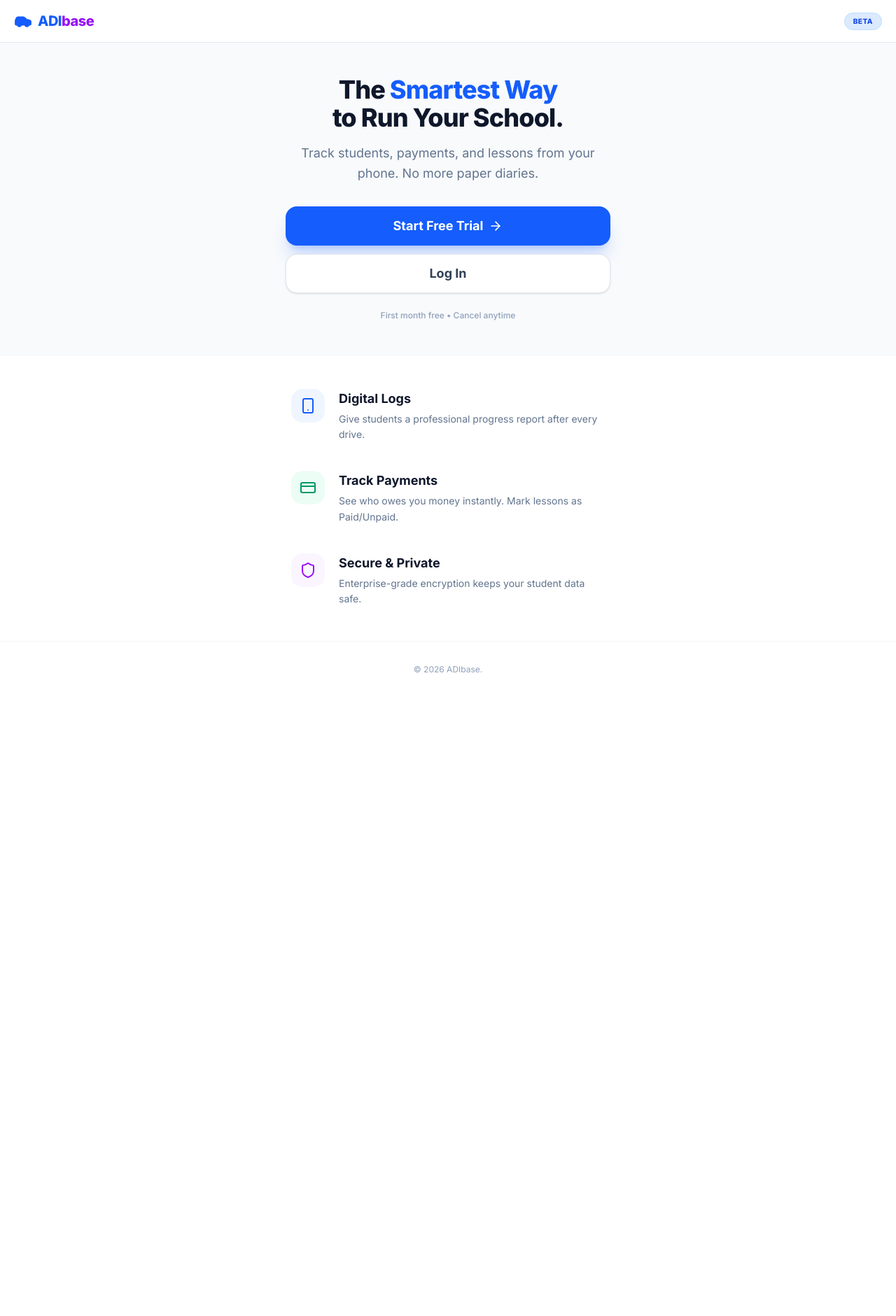
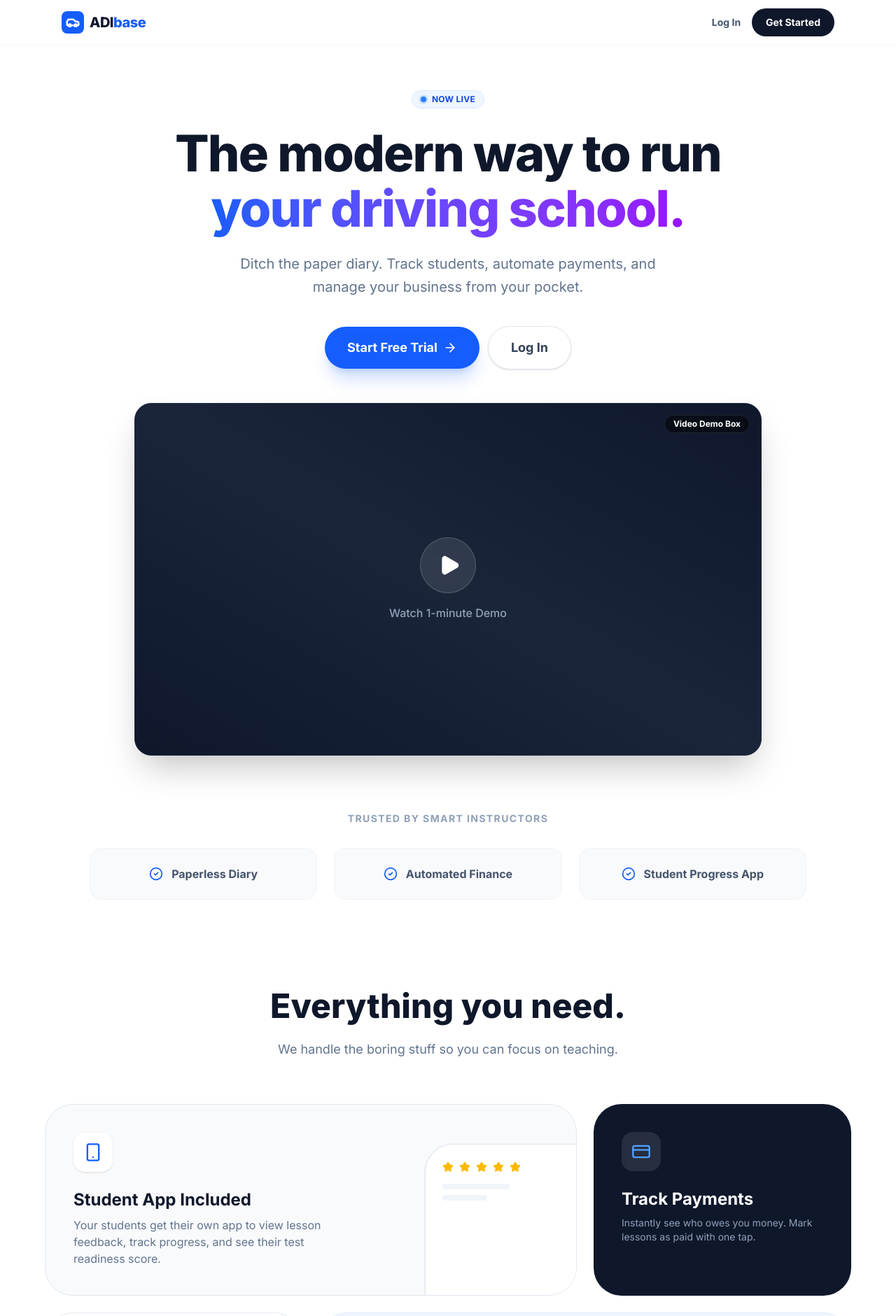
Before and after one commit to InnesU05/drivetrack, a Next.js app: page / in a window 1280 px wide. Shown: the top 1881 px of the page at 70% size. Before the commit the page ends 997 px from the top, so only its background shows below. Built offline with nearby package versions, Linux system fonts and the light colour scheme.

Commit message:
updated landing page, ready to launch fully

```diff
--- a/app/page.tsx
+++ b/app/page.tsx
@@ -1,114 +1,242 @@
 "use client";
 
 import Link from "next/link";
-import { ArrowRight, Smartphone, CreditCard, Shield, Car } from "lucide-react";
+import {
+  ArrowRight,
+  Smartphone,
+  CreditCard,
+  ShieldCheck,
+  Car,
+  CheckCircle2,
+  BarChart3,
+  Users,
+  Star,
+  Play
+} from "lucide-react";
 
 export default function LandingPage() {
   return (
-    // 'dvh' ensures it fits perfectly between mobile browser bars
-    <div className="min-h-[100dvh] bg-slate-50 flex flex-col font-sans">
+    <div className="min-h-screen bg-white font-sans text-slate-900 selection:bg-blue-100">
 
-      {/* --- HEADER --- */}
-      <header className="w-full bg-white/90 backdrop-blur-md border-b border-slate-200 sticky top-0 z-50">
-        <div className="px-5 py-4 flex justify-between items-center">
+      {/* --- 1. NAVBAR --- */}
+      <nav className="fixed top-0 w-full bg-white/80 backdrop-blur-xl border-b border-slate-100 z-50">
+        <div className="max-w-6xl mx-auto px-6 h-16 flex items-center justify-between">
             {/* Logo */}
             <div className="flex items-center gap-2">
-              <Car className="text-blue-600 fill-blue-600" size={26} />
-              <h1 className="text-xl font-extrabold text-slate-900 tracking-tight">
-                <span className="text-blue-600">ADI</span><span className="text-purple-600">base</span>
-              </h1>
+              <div className="bg-blue-600 p-1.5 rounded-lg text-white">
+                <Car size={20} strokeWidth={3} />
+              </div>
+              <span className="text-xl font-extrabold tracking-tight">
+                ADI<span className="text-blue-600">base</span>
+              </span>
             </div>
 
-            {/* Beta Badge */}
-            <div className="bg-blue-100 text-blue-700 border border-blue-200 text-[10px] font-extrabold px-3 py-1 rounded-full uppercase tracking-wider">
-              BETA
+            {/* Desktop Nav Actions */}
+            <div className="flex items-center gap-4">
+              <Link
+                href="/login"
+                className="text-sm font-bold text-slate-600 hover:text-slate-900 hidden sm:block"
+              >
+                Log In
+              </Link>
+              <Link
+                href="/login?view=signup"
+                className="bg-slate-900 hover:bg-slate-800 text-white text-sm font-bold px-5 py-2.5 rounded-full transition-all active:scale-95"
+              >
+                Get Started
+              </Link>
             </div>
         </div>
-      </header>
+      </nav>
 
-      <main className="flex-1 flex flex-col">
-        {/* --- HERO SECTION --- */}
-        <section className="px-6 py-12 flex-1 flex flex-col items-center justify-center text-center max-w-lg mx-auto w-full">
+      <main className="pt-32 pb-20 px-6">
 
-          <h2 className="text-4xl font-extrabold text-slate-900 leading-[1.1] mb-4 tracking-tight">
-            The <span className="text-blue-600">Smartest Way</span> <br /> to Run Your School.
-          </h2>
+        {/* --- 2. HERO SECTION --- */}
+        <section className="max-w-4xl mx-auto text-center mb-20">
+          <div className="inline-flex items-center gap-2 px-3 py-1 rounded-full bg-blue-50 text-blue-700 text-xs font-bold uppercase tracking-wide mb-6 border border-blue-100 animate-in fade-in slide-in-from-bottom-4 duration-700">
+             <span className="relative flex h-2 w-2">
+                <span className="animate-ping absolute inline-flex h-full w-full rounded-full bg-blue-400 opacity-75"></span>
+                <span className="relative inline-flex rounded-full h-2 w-2 bg-blue-500"></span>
+              </span>
+             Now Live
+          </div>
 
-          <p className="text-lg text-slate-500 mb-8 leading-relaxed">
-            Track students, payments, and lessons from your phone. No more paper diaries.
+          <h1 className="text-5xl md:text-7xl font-extrabold text-slate-900 mb-6 tracking-tight leading-[1.1]">
+            The modern way to run <br className="hidden md:block" />
+            <span className="text-transparent bg-clip-text bg-gradient-to-r from-blue-600 to-purple-600">your driving school.</span>
+          </h1>
+
+          <p className="text-lg md:text-xl text-slate-500 mb-10 max-w-2xl mx-auto leading-relaxed">
+            Ditch the paper diary. Track students, automate payments, and manage your business from your pocket.
           </p>
 
-          {/* --- MOBILE OPTIMIZED BUTTONS --- */}
-          <div className="w-full space-y-3">
-
-            {/* Primary Action - Large Touch Target */}
+          <div className="flex flex-col sm:flex-row items-center justify-center gap-3 mb-12">
             <Link
                 href="/login?view=signup"
-                className="w-full flex items-center justify-center gap-2 bg-blue-600 hover:bg-blue-700 text-white font-bold text-lg h-14 rounded-2xl shadow-xl shadow-blue-600/20 active:scale-[0.98] transition-all"
+                className="w-full sm:w-auto flex items-center justify-center gap-2 bg-blue-600 hover:bg-blue-700 text-white font-bold text-lg px-8 py-4 rounded-full shadow-xl shadow-blue-600/20 active:scale-[0.98] transition-all"
             >
                 Start Free Trial <ArrowRight size={20} />
             </Link>
-
-            {/* Secondary Action */}
             <Link
                 href="/login"
-                className="w-full flex items-center justify-center gap-2 bg-white hover:bg-slate-50 text-slate-700 border border-slate-200 font-bold text-lg h-14 rounded-2xl shadow-sm active:scale-[0.98] transition-all"
+                className="w-full sm:w-auto flex items-center justify-center gap-2 bg-white hover:bg-slate-50 text-slate-700 border border-slate-200 font-bold text-lg px-8 py-4 rounded-full shadow-sm active:scale-[0.98] transition-all"
             >
                 Log In
             </Link>
-
           </div>
 
-          <p className="text-xs text-slate-400 mt-6 font-medium">
-              First month free • Cancel anytime
-          </p>
+          {/* --- VIDEO DEMO PLACEHOLDER --- */}
+          <div className="relative w-full max-w-4xl mx-auto aspect-video bg-slate-900 rounded-3xl shadow-2xl border border-slate-800 flex flex-col items-center justify-center group overflow-hidden cursor-pointer">
+             <div className="absolute inset-0 bg-gradient-to-tr from-slate-900 via-slate-800 to-slate-900 opacity-80 group-hover:opacity-60 transition-opacity"></div>
+
+             {/* Play Button Icon */}
+             <div className="relative z-10 w-20 h-20 bg-white/10 backdrop-blur-sm rounded-full flex items-center justify-center border border-white/20 group-hover:scale-110 transition-transform">
+                <Play fill="white" className="text-white ml-1" size={32} />
+             </div>
+
+             <p className="relative z-10 text-slate-400 font-medium mt-4 group-hover:text-white transition-colors">
+                 Watch 1-minute Demo
+             </p>
+
+             {/* Badge */}
+             <div className="absolute top-4 right-4 bg-black/50 backdrop-blur px-3 py-1 rounded-full text-xs font-bold text-white border border-white/10">
+                 Video Demo Box
+             </div>
+          </div>
         </section>
 
-        {/* --- FEATURES (Scrollable on Mobile) --- */}
-        <section className="px-6 py-12 bg-white border-t border-slate-100">
-            <div className="space-y-10 max-w-md mx-auto">
-                <div className="flex gap-5 items-start">
-                    <div className="w-12 h-12 bg-blue-50 text-blue-600 rounded-2xl flex items-center justify-center shrink-0">
-                        <Smartphone size={24} />
+
+        {/* --- 3. SOCIAL PROOF --- */}
+        <section className="max-w-5xl mx-auto mb-32 text-center">
+            <p className="text-sm font-bold text-slate-400 uppercase tracking-widest mb-8">Trusted by smart instructors</p>
+            <div className="grid grid-cols-1 md:grid-cols-3 gap-6">
+                {[
+                    "Paperless Diary",
+                    "Automated Finance",
+                    "Student Progress App"
+                ].map((item, i) => (
+                    <div key={i} className="bg-slate-50 rounded-2xl p-6 flex items-center justify-center gap-3 font-bold text-slate-600 border border-slate-100">
+                        <CheckCircle2 className="text-blue-600" size={20} /> {item}
                     </div>
-                    <div>
-                        <h3 className="text-lg font-bold text-slate-900">Digital Logs</h3>
-                        <p className="text-slate-500 text-sm leading-relaxed mt-1">
-                            Give students a professional progress report after every drive.
+                ))}
+            </div>
+        </section>
+
+
+        {/* --- 4. BENTO GRID FEATURES --- */}
+        <section className="max-w-6xl mx-auto mb-32">
+            <div className="text-center mb-16">
+                <h2 className="text-3xl md:text-5xl font-extrabold text-slate-900 mb-6">Everything you need.</h2>
+                <p className="text-slate-500 text-lg">We handle the boring stuff so you can focus on teaching.</p>
+            </div>
+
+            <div className="grid grid-cols-1 md:grid-cols-3 gap-6">
+                {/* Feature 1: Progress Tracking (Wide) */}
+                <div className="md:col-span-2 bg-slate-50 rounded-[2.5rem] p-10 border border-slate-200 relative overflow-hidden group hover:border-blue-200 transition-colors">
+                    <div className="relative z-10">
+                        <div className="w-14 h-14 bg-white rounded-2xl flex items-center justify-center shadow-sm mb-6 text-blue-600">
+                            <Smartphone size={28} />
+                        </div>
+                        <h3 className="text-2xl font-bold text-slate-900 mb-2">Student App Included</h3>
+                        <p className="text-slate-500 max-w-sm">
+                            Your students get their own app to view lesson feedback, track progress, and see their test readiness score.
+                        </p>
+                    </div>
+                    {/* Decorative Elements */}
+                    <div className="absolute right-0 bottom-0 w-64 h-64 bg-white rounded-tl-[2.5rem] border-t border-l border-slate-200 shadow-sm translate-y-10 translate-x-10 group-hover:translate-x-6 group-hover:translate-y-6 transition-transform">
+                        <div className="p-6">
+                             <div className="flex gap-2 mb-4">
+                                {[1,2,3,4,5].map(i => <Star key={i} size={16} className="text-amber-400 fill-amber-400" />)}
+                             </div>
+                             <div className="h-2 w-24 bg-slate-100 rounded-full mb-2"></div>
+                             <div className="h-2 w-16 bg-slate-100 rounded-full"></div>
+                        </div>
+                    </div>
+                </div>
+
+                {/* Feature 2: Finance (Tall) */}
+                <div className="bg-slate-900 rounded-[2.5rem] p-10 text-white relative overflow-hidden">
+                    <div className="relative z-10">
+                        <div className="w-14 h-14 bg-white/10 rounded-2xl flex items-center justify-center backdrop-blur-sm mb-6 text-blue-400">
+                            <CreditCard size={28} />
+                        </div>
+                        <h3 className="text-2xl font-bold mb-2">Track Payments</h3>
+                        <p className="text-slate-400 text-sm">
+                            Instantly see who owes you money. Mark lessons as paid with one tap.
                         </p>
                     </div>
                 </div>
 
-                <div className="flex gap-5 items-start">
-                    <div className="w-12 h-12 bg-emerald-50 text-emerald-600 rounded-2xl flex items-center justify-center shrink-0">
-                        <CreditCard size={24} />
+                {/* Feature 3: Progress Logs */}
+                <div className="bg-white rounded-[2.5rem] p-10 border border-slate-200">
+                    <div className="w-14 h-14 bg-emerald-50 rounded-2xl flex items-center justify-center shadow-sm mb-6 text-emerald-600">
+                        <BarChart3 size={28} />
                     </div>
-                    <div>
-                        <h3 className="text-lg font-bold text-slate-900">Track Payments</h3>
-                        <p className="text-slate-500 text-sm leading-relaxed mt-1">
-                            See who owes you money instantly. Mark lessons as Paid/Unpaid.
+                    <h3 className="text-2xl font-bold text-slate-900 mb-2">Lesson Logs</h3>
+                    <p className="text-slate-500 text-sm">
+                        Create professional lesson logs in seconds. Rate skills from 1-5 and add notes.
+                    </p>
+                </div>
+
+                {/* Feature 4: Security */}
+                <div className="md:col-span-2 bg-blue-50 rounded-[2.5rem] p-10 border border-blue-100 flex items-center justify-between relative overflow-hidden">
+                    <div className="relative z-10 max-w-md">
+                        <h3 className="text-2xl font-bold text-slate-900 mb-2">Enterprise Security</h3>
+                        <p className="text-slate-600">
+                            Your data is encrypted and backed up daily. We take privacy seriously so you never lose a record.
                         </p>
                     </div>
-                </div>
-
-                <div className="flex gap-5 items-start">
-                    <div className="w-12 h-12 bg-purple-50 text-purple-600 rounded-2xl flex items-center justify-center shrink-0">
-                        <Shield size={24} />
-                    </div>
-                    <div>
-                        <h3 className="text-lg font-bold text-slate-900">Secure & Private</h3>
-                        <p className="text-slate-500 text-sm leading-relaxed mt-1">
-                            Enterprise-grade encryption keeps your student data safe.
-                        </p>
-                    </div>
+                    <ShieldCheck className="text-blue-200 absolute -right-10 -bottom-10 rotate-12 opacity-50" size={200} />
                 </div>
             </div>
         </section>
+
+        {/* --- 5. FAQ --- */}
+        <section className="max-w-3xl mx-auto mb-20">
+            <h2 className="text-3xl font-extrabold text-slate-900 mb-10 text-center">Common Questions</h2>
+            <div className="space-y-4">
+                <FaqItem question="Does it work on Android and iPhone?" answer="Yes! ADIbase is a web app that works perfectly on any phone, tablet, or computer. You can even install it to your home screen." />
+                <FaqItem question="Can students log in?" answer="Yes. You can invite students via email. They get a free 'read-only' account to see their progress and lesson history." />
+                <FaqItem question="How much does it cost?" answer="It's just £5.99 per month. You get full access to all features, unlimited students, and unlimited storage." />
+            </div>
+        </section>
+
+        {/* --- 6. CTA --- */}
+        <section className="max-w-4xl mx-auto text-center bg-slate-900 rounded-3xl p-12 md:p-20 relative overflow-hidden">
+            <div className="relative z-10">
+                <h2 className="text-3xl md:text-5xl font-extrabold text-white mb-6">Ready to upgrade your school?</h2>
+                <p className="text-slate-400 mb-10 text-lg">Start your 7-day free trial today. Cancel anytime.</p>
+                <Link
+                    href="/login?view=signup"
+                    className="inline-flex items-center justify-center gap-2 bg-white text-slate-900 font-bold text-lg px-8 py-4 rounded-full shadow-lg active:scale-[0.98] transition-all hover:bg-blue-50"
+                >
+                    Start Free Trial <ArrowRight size={20} />
+                </Link>
+            </div>
+
+            {/* Background Glow */}
+            <div className="absolute top-0 left-1/2 -translate-x-1/2 w-full h-full bg-gradient-to-b from-blue-900/20 to-transparent pointer-events-none"></div>
+        </section>
+
       </main>
 
-      <footer className="py-8 text-center bg-white border-t border-slate-100">
-        <p className="text-slate-400 text-xs">© {new Date().getFullYear()} ADIbase.</p>
+      <footer className="py-10 text-center border-t border-slate-100 bg-slate-50">
+        <div className="flex items-center justify-center gap-2 mb-4 opacity-50">
+            <Car size={20} />
+            <span className="font-bold">ADIbase</span>
+        </div>
+        <p className="text-slate-400 text-sm">© {new Date().getFullYear()} ADIbase. All rights reserved.</p>
       </footer>
     </div>
   );
 }
+
+// Simple FAQ Component
+function FaqItem({ question, answer }: { question: string, answer: string }) {
+    return (
+        <div className="bg-slate-50 border border-slate-200 rounded-2xl p-6">
+            <h3 className="font-bold text-slate-900 mb-2">{question}</h3>
+            <p className="text-slate-500 text-sm leading-relaxed">{answer}</p>
+        </div>
+    )
+}
```
